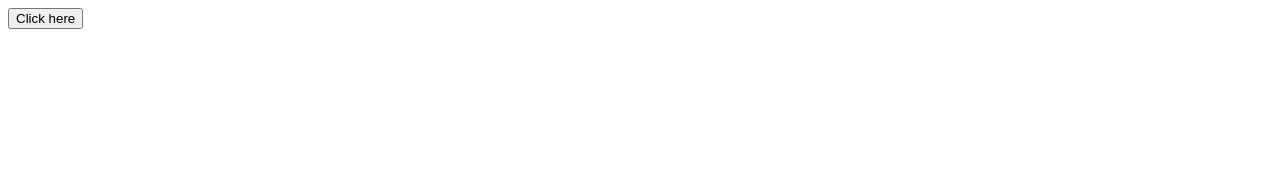
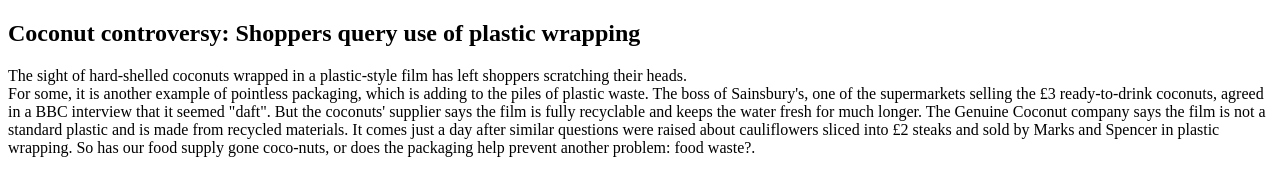
Before and after one commit to BethFromAbove/CEEFAX, a plain HTML site: page Carousel.html in a window 1280 px wide. Drawn offline with nearby package versions, Linux system fonts and the light colour scheme.

Commit message:
Carousel working

```diff
--- a/Carousel.html
+++ b/Carousel.html
@@ -1,37 +1,35 @@
 <!DOCTYPE html>
 <html>
 <head>
-<script src="https://ajax.googleapis.com/ajax/libs/jquery/3.2.1/jquery.min.js">
+<script src="https://ajax.googleapis.com/ajax/libs/jquery/3.2.1/jquery.min.js"></script>
+<script>
 
-//$(document).ready(function(){
+    $(document).ready(function(){
+        var i = 0;
+        setInterval(function(){
+            $.getJSON("data.json", function(result){
+                var myObj = result;
 
-    $.getJSON("data.json", function(result){
+                console.log(i)
 
-    	myObj = result;
+                var numResults = myObj.newsItems.length;
+                var html = "";
 
-function timedText() {
-    setTimeout(myTimeout1, 2000)
-    setTimeout(myTimeout2, 4000)
-    setTimeout(myTimeout3, 6000)
-}
-function myTimeout1() {
-    document.getElementById("demo").innerHTML = myObj.newsItems[0].title + "<br>" + myObj.newsItems[0].intro + "<br>" + myObj.newsItems[0].story + "<br>";
-}
-function myTimeout2() {
-    document.getElementById("demo").innerHTML = "4 seconds";
-}
-function myTimeout3() {
-    document.getElementById("demo").innerHTML = "6 seconds";
-}
-});
-//});
+                html = html + "<h2>" + myObj.newsItems[i % numResults].title + "</h2>";
+                html = html + "<p>" + myObj.newsItems[i % numResults].intro + "<br>";
+                html = html + myObj.newsItems[i % numResults].story + "<p>";
+                document.getElementById("demo").innerHTML = html;
+                i++;
+            });
+        }, 3000);
+
+    });
+
 </script>
-
 </head>
 <body>
-<button onclick="timedText()">Click here</button>
 
-<p id="demo"></p>
+<div id="demo"></div>
 
 </body>
 </html>
```
